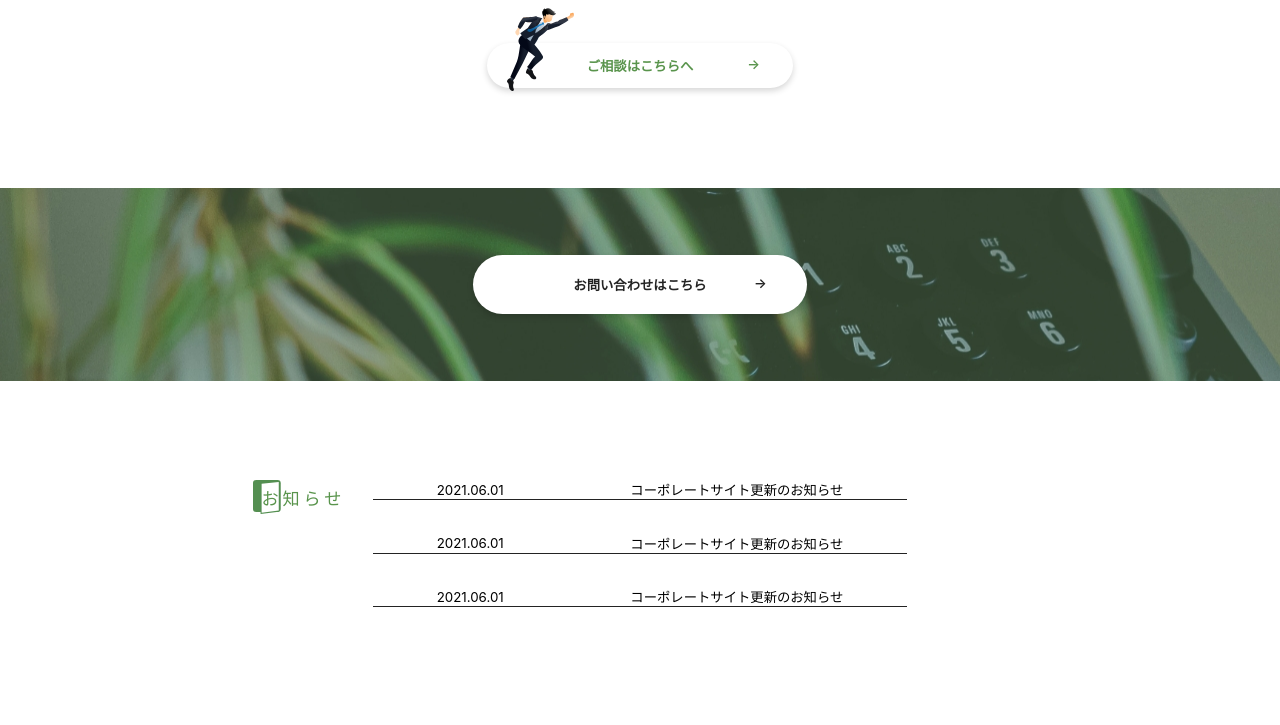
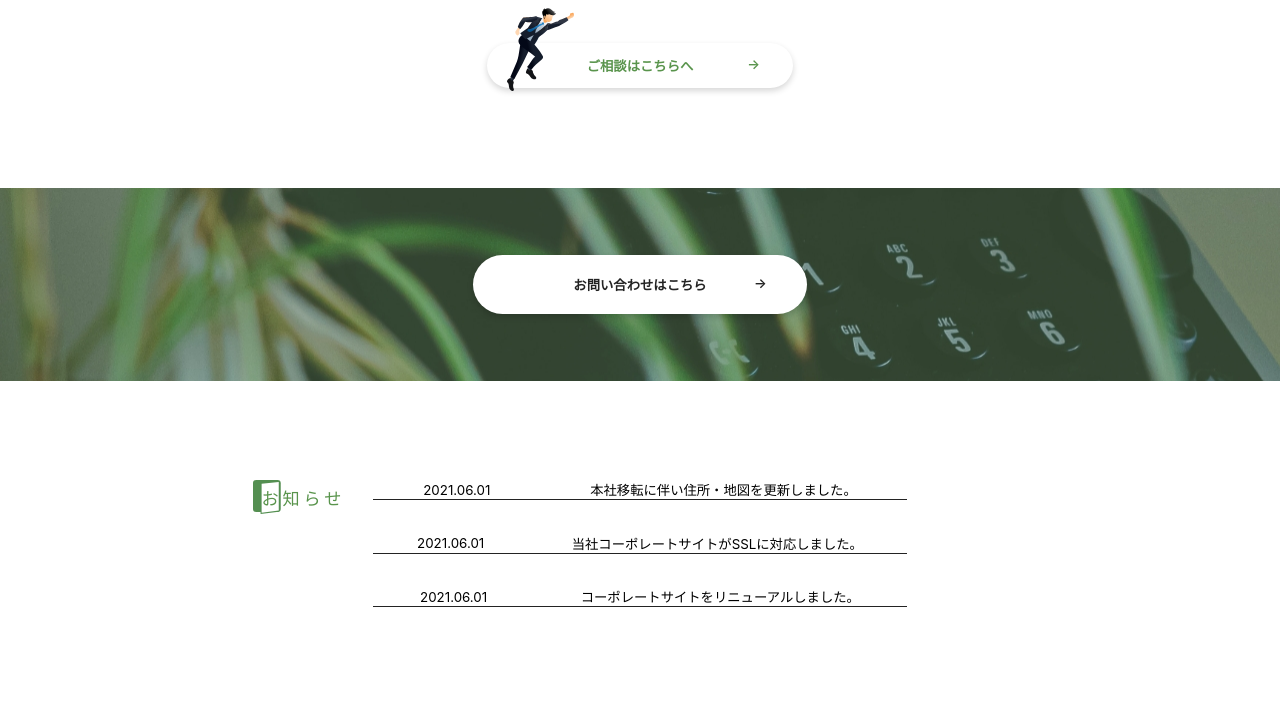
Before and after one commit to KAI0806/SAPOL, a plain HTML site: page index.html in a window 1280 px wide. Shown: the part 2640-3365 px from the top of the page. Drawn offline with nearby package versions, Linux system fonts and the light colour scheme.

Commit message:
お知らせ修正

```diff
--- a/index.html
+++ b/index.html
@@ -191,15 +191,15 @@
                 <img class="news_title" src="img/news.svg" alt="news">
                 <div class="news_content">
                     <p>2021.06.01</p>
-                    <p>コーポレートサイト更新のお知らせ</p>
+                    <p>本社移転に伴い住所・地図を更新しました。</p>
                 </div>
                 <div class="news_content">
                     <p>2021.06.01</p>
-                    <p>コーポレートサイト更新のお知らせ</p>
+                    <p>当社コーポレートサイトがSSLに対応しました。</p>
                 </div>
                 <div class="news_content">
                     <p>2021.06.01</p>
-                    <p>コーポレートサイト更新のお知らせ</p>
+                    <p>コーポレートサイトをリニューアルしました。</p>
                 </div>
                 <!-- 更新時は下記のdivを追加して下さい -->
                 <!-- <div class="news_content">
```
